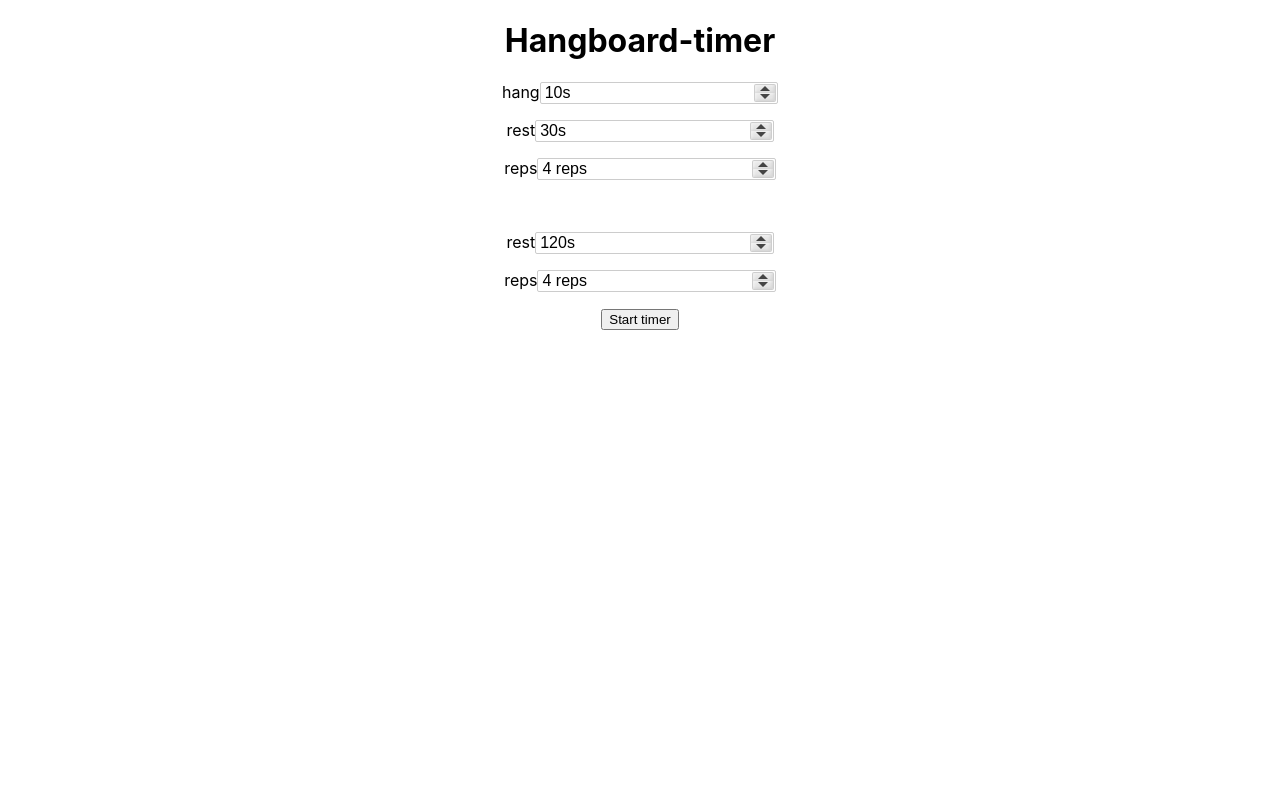
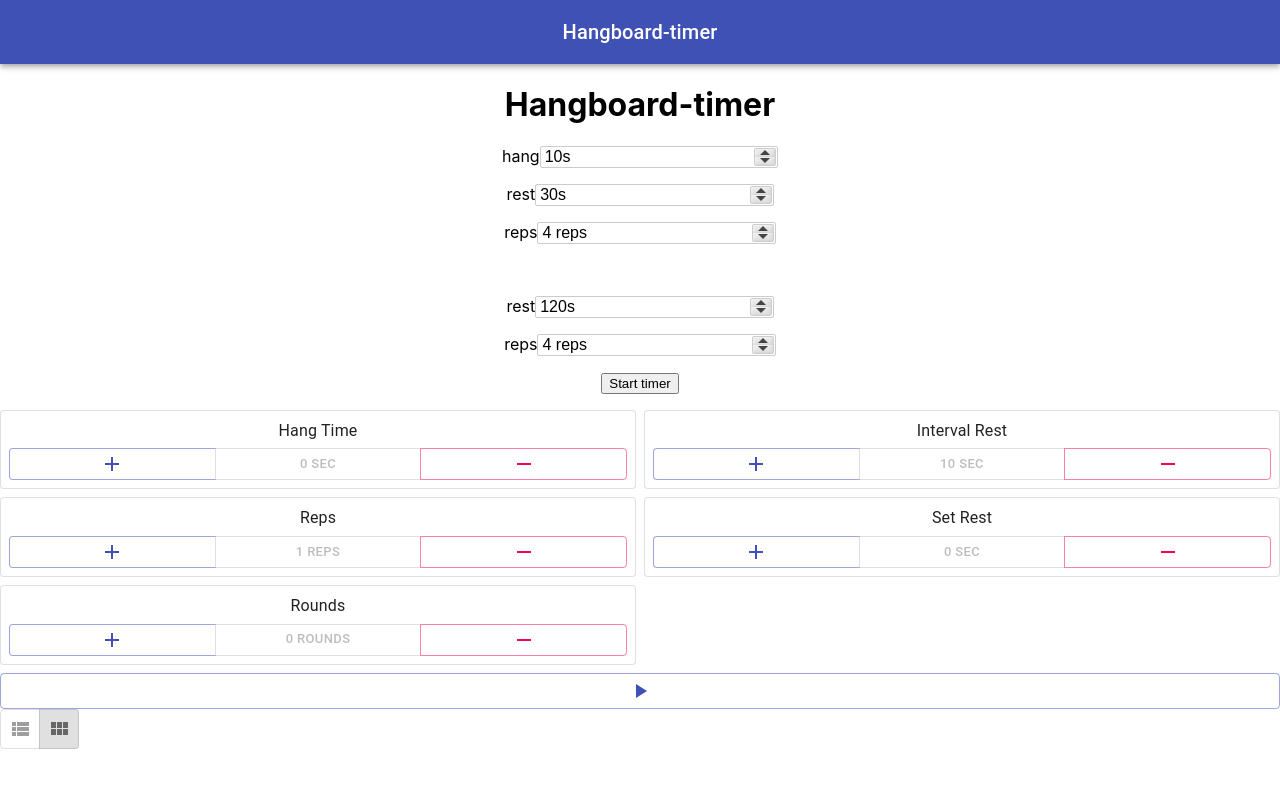
Before and after one commit to oyjoh/hangboard-timer, a React (Create React App) app: page / in a window 1280 px wide. Shown: the top 788 px of the page. Built offline with nearby package versions, Linux system fonts and the light colour scheme.

Commit message:
added HangTimer. Added Header

```diff
--- a/package.json
+++ b/package.json
@@ -3,6 +3,9 @@
   "version": "0.1.0",
   "private": true,
   "dependencies": {
+    "@material-ui/core": "^4.8.3",
+    "@material-ui/icons": "^4.5.1",
+    "@material-ui/lab": "^4.0.0-alpha.39",
     "@testing-library/jest-dom": "^4.2.4",
     "@testing-library/react": "^9.4.0",
     "@testing-library/user-event": "^7.2.1",
--- a/src/App.js
+++ b/src/App.js
@@ -1,19 +1,20 @@
 import React, {Component} from "react";
 import './App.css';
 
+
+import HangTimer from './components/HangTimer/HangTimer'
+import Header from './components/Header/Header'
 import Countdown from "./components/Countdown";
 import Timer from "./components/Timer"
 import Values from "./components/Values"
 
-class App extends React.Component {
-    render() {
-        return (
+const App = () => (
             <div className="App">
+                <Header text="Hangboard-timer"/>
                 <h1>Hangboard-timer</h1>
                 <Values/>
+                <HangTimer/>
             </div>
         );
-    }
-}
 
 export default App;
--- /dev/null
+++ b/src/components/HangTimer/HangTimer.jsx
@@ -0,0 +1,77 @@
+import React, {useState} from 'react';
+import { makeStyles } from '@material-ui/core/styles';
+
+import Selector from './Selector';
+import { Grid, Button } from '@material-ui/core';
+
+import { ToggleButtonGroup, ToggleButton } from '@material-ui/lab';
+
+import PlayArrowIcon from '@material-ui/icons/PlayArrow';
+
+import ViewListIcon from '@material-ui/icons/ViewList';
+import ViewModuleIcon from '@material-ui/icons/ViewModule';
+
+
+const useStyles = makeStyles(theme => ({
+  root: {
+    display: 'flex',
+    flexWrap: 'wrap',
+    marginTop: theme.spacing(1)
+  },
+}));
+
+const HangTimer = () => {
+
+    const classes = useStyles();
+
+    const [mode, setMode] = useState('grid');
+
+    const handleModeChange = (event, value) => {
+        console.log(value);
+        if (value) {
+            setMode(value);
+        }
+    };
+
+    const selectors = [
+        {item: <Selector unit="sec" text="Hang Time" min={0} max={120} incValue={5}/>, key:0},
+        {item: <Selector unit="sec" text="Interval Rest" min={10} max={20} incValue={1}/>, key:1},
+        {item: <Selector unit="reps" text="Reps" min={1} max={20} incValue={1}/>, key:2},
+        {item: <Selector unit="sec" text="Set Rest" min={0} max={10} incValue={2}/>, key:3},
+        {item: <Selector unit="Rounds" text="Rounds" min={0} max={10} incValue={2}/>, key:4}
+    ];
+
+    const gridElems = selectors.map(elem =>
+        <Grid key={elem.key} item xs={mode === 'grid' ? 6 : 12}>
+            {elem.item}
+        </Grid>
+    );
+
+  return (
+    <div className={classes.root}>
+      <Grid container spacing={1}>
+        {gridElems}
+        <Grid item xs={12}>
+          <Button color="primary" variant="outlined" fullWidth><PlayArrowIcon /></Button>
+        </Grid>
+      </Grid>
+
+      <ToggleButtonGroup
+        size="small"
+        value={mode}
+        exclusive
+        onChange={handleModeChange}
+        arial-label="list mode"
+      >
+        <ToggleButton value="list">
+          <ViewListIcon />
+        </ToggleButton>
+        <ToggleButton value="grid">
+          <ViewModuleIcon />
+        </ToggleButton>
+      </ToggleButtonGroup>
+    </div>
+  );
+};
+
+export default HangTimer;
--- /dev/null
+++ b/src/components/HangTimer/Selector.jsx
@@ -0,0 +1,79 @@
+import React from 'react';
+import { Button, Grid, Typography, ButtonGroup, Paper } from '@material-ui/core';
+import { makeStyles } from '@material-ui/core/styles';
+import AddIcon from '@material-ui/icons/Add';
+import RemoveIcon from '@material-ui/icons/Remove';
+
+const useStyles = makeStyles(theme => ({
+  root: {
+    flexGrow: 1,
+    margin: theme.spacing(1),
+  },
+  buttonGroup: {
+    alignItems: 'center',
+  }
+}));
+
+export default function Selector(props) {
+
+  const [state, setState] = React.useState({
+    unit: props.unit,
+    text: props.text,
+    min: props.min,
+    max: props.max,
+    incValue: props.incValue,
+    clicks: props.min,
+    show: true
+  });
+
+
+  const IncrementItem = () => {
+    setState({ ...state, clicks: (Math.min(state.clicks + state.incValue, state.max)) });
+  };
+  const DecrementItem = () => {
+    setState({ ...state, clicks: (Math.max(state.clicks - state.incValue, state.min)) });
+  };
+
+
+  const classes = useStyles();
+
+  return (
+      <div>
+      <Paper variant="outlined">
+          <div className={classes.root}>
+                      <Typography gutterBottom >
+                          {state.text}
+                      </Typography>
+                      <ButtonGroup fullWidth size="small">
+                          <Button disableElevation color="primary" value="inc" onClick={IncrementItem}><AddIcon /></Button>
+                          <Button disabled>{state.clicks} {state.unit}</Button>
+                          <Button disableElevation color="secondary" value="dec" onClick={DecrementItem}><RemoveIcon /></Button>
+                      </ButtonGroup>
+          </div>
+      </Paper>
+      </div>
+  );
+}
+
+/*
+<div>
+      <Paper variant="outlined">
+        <div className={classes.root}>
+          <Grid container justify="space-between">
+            <Grid item xs={4}>
+              <Typography gutterBottom>
+                {state.text}
+              </Typography>
+            </Grid>
+            <Grid item xs={8}>
+              <ButtonGroup fullWidth size="small">
+                <Button disableElevation color="primary" value="inc" onClick={IncrementItem}><AddIcon /></Button>
+                <Button disabled>{state.clicks} {state.unit}</Button>
+                <Button disableElevation color="secondary" value="dec" onClick={DecrementItem}><RemoveIcon /></Button>
+              </ButtonGroup>
+            </Grid>
+          </Grid>
+        </div>
+      </Paper>
+    </div>
+*/
--- /dev/null
+++ b/src/components/Header/Header.js
@@ -0,0 +1,40 @@
+import React from 'react';
+import { makeStyles } from '@material-ui/core/styles';
+import AppBar from '@material-ui/core/AppBar';
+import Toolbar from '@material-ui/core/Toolbar';
+import Typography from '@material-ui/core/Typography';
+import Button from '@material-ui/core/Button';
+import IconButton from '@material-ui/core/IconButton';
+import MenuIcon from '@material-ui/icons/Menu';
+
+const useStyles = makeStyles(theme => ({
+    root: {
+        flexGrow: 1,
+    },
+    menuButton: {
+        marginRight: theme.spacing(2),
+    },
+    title: {
+        flexGrow: 1,
+    },
+}));
+
+const Header = (props) => {
+
+    const [title,useState] = React.useState(props.text);
+    const classes = useStyles();
+
+    return (
+        <div className={classes.root}>
+            <AppBar position="static">
+                <Toolbar>
+                    <Typography variant="h6" className={classes.title}>
+                        {title}
+                    </Typography>
+                </Toolbar>
+            </AppBar>
+        </div>
+    );
+};
+
+export default Header;
```
Also changed, not shown: 1 other file (tests, documents, lock files or other folders).
